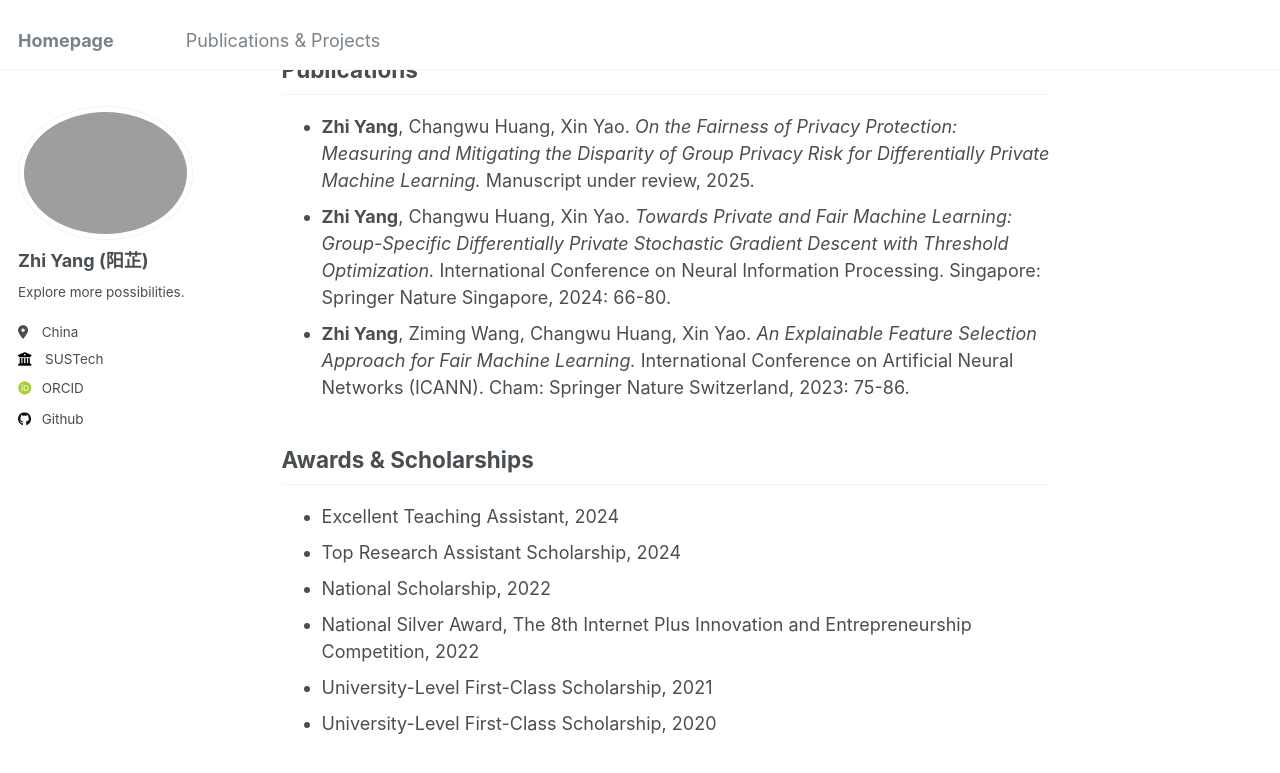
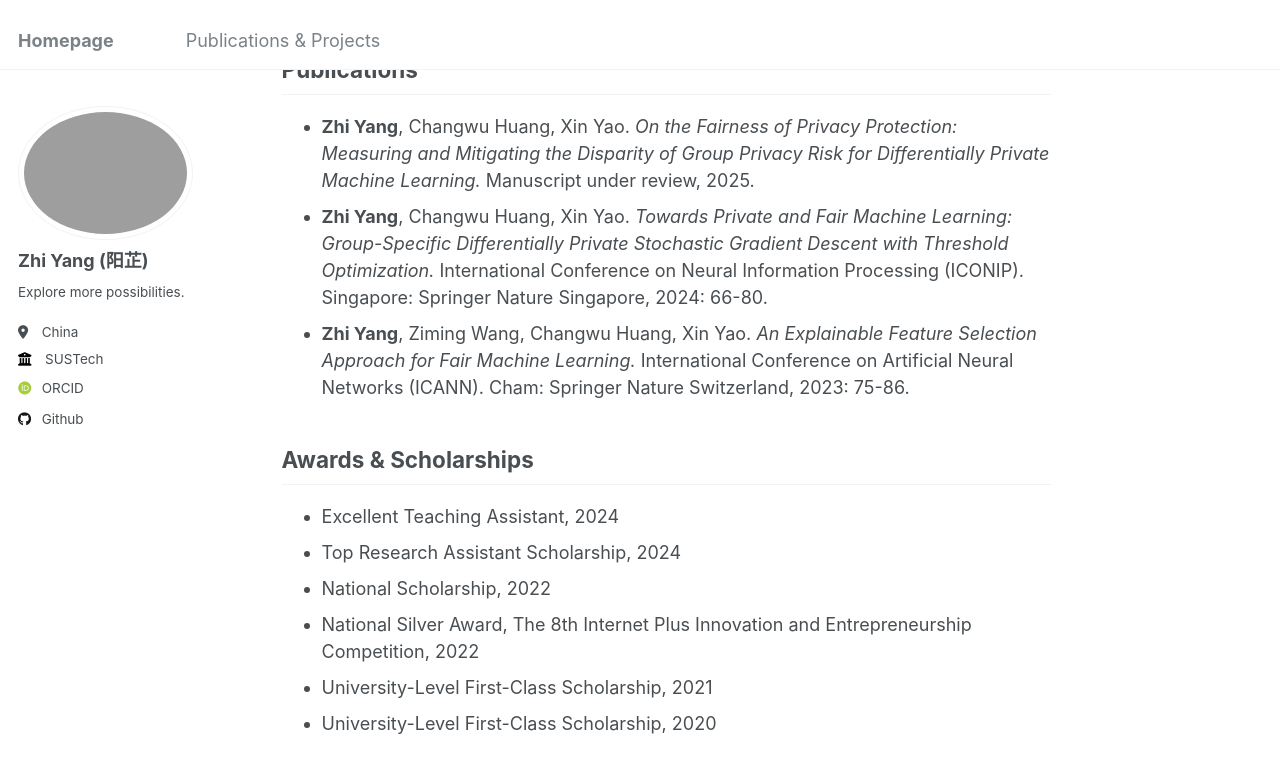
Before and after one commit to ruayz/ruayz.github.io, a Jekyll site: the page built from _pages/about.md, in a window 1280 px wide and 900 px high, scrolled down 677 px. Shown: the top 773 px of the window. Built offline with Jekyll 4.4.1, drawn with Linux system fonts in a browser that asks for light colours; some web fonts are replaced.

Commit message:
Update about.md

```diff
--- a/_pages/about.md
+++ b/_pages/about.md
@@ -21,7 +21,7 @@
 Publications
 ------
 - **Zhi Yang**, Changwu Huang, Xin Yao. *On the Fairness of Privacy Protection: Measuring and Mitigating the Disparity of Group Privacy Risk for Differentially Private Machine Learning.* Manuscript under review, 2025.
-- **Zhi Yang**, Changwu Huang, Xin Yao. *Towards Private and Fair Machine Learning: Group-Specific Differentially Private Stochastic Gradient Descent with Threshold Optimization.* International Conference on Neural Information Processing. Singapore: Springer Nature Singapore, 2024: 66-80.
+- **Zhi Yang**, Changwu Huang, Xin Yao. *Towards Private and Fair Machine Learning: Group-Specific Differentially Private Stochastic Gradient Descent with Threshold Optimization.* International Conference on Neural Information Processing (ICONIP). Singapore: Springer Nature Singapore, 2024: 66-80.
 - **Zhi Yang**, Ziming Wang, Changwu Huang, Xin Yao. *An Explainable Feature Selection Approach for Fair Machine Learning.* International Conference on Artificial Neural Networks (ICANN). Cham: Springer Nature Switzerland, 2023: 75-86.
 
 Awards & Scholarships
```
